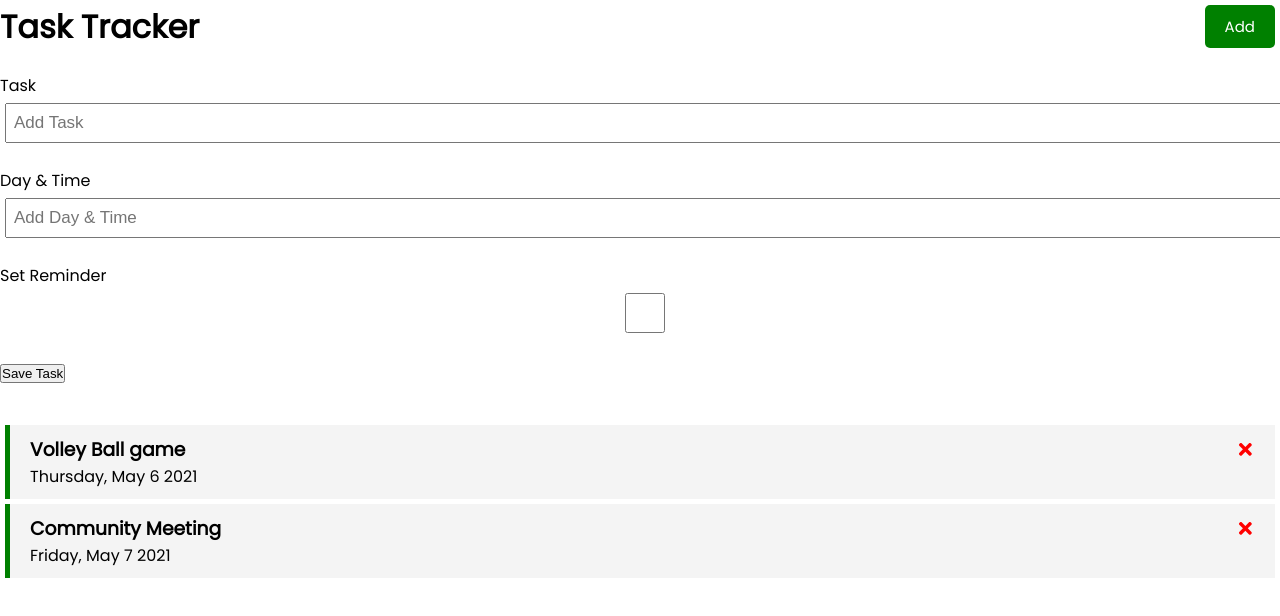
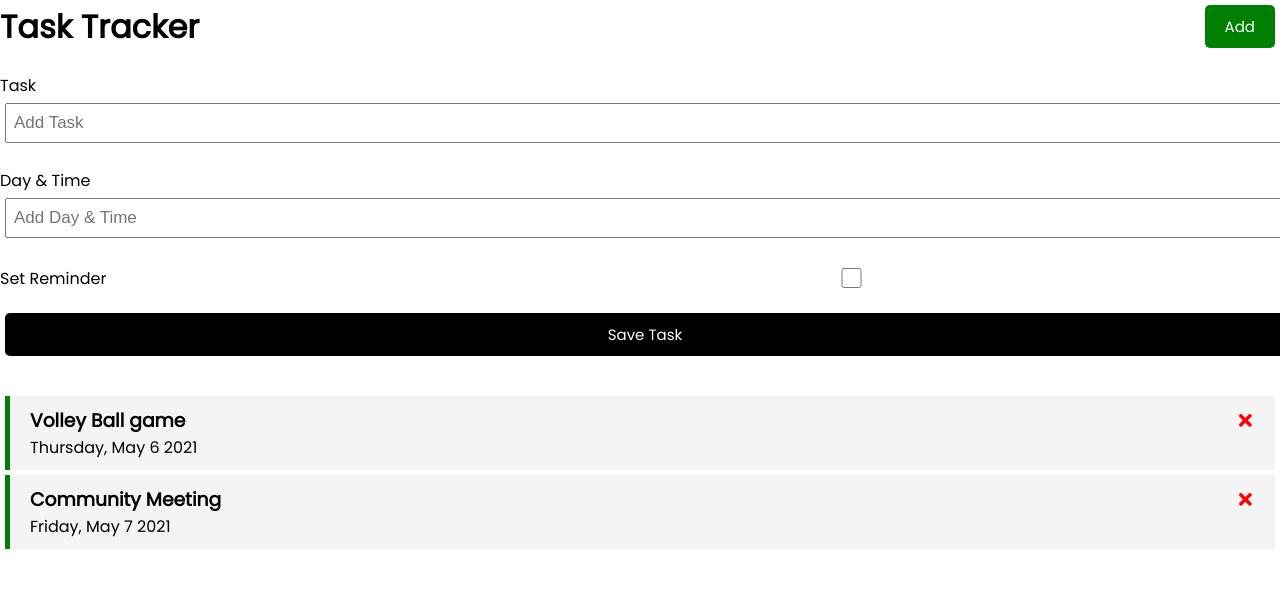
Before and after one commit to Nanlung/Task-tracker-react, a React (Create React App) app: page / in a window 1280 px wide. Shown: the top 616 px of the page. Built offline with nearby package versions, Linux system fonts and the light colour scheme.

Commit message:
add task comp additions

```diff
--- a/src/App.js
+++ b/src/App.js
@@ -22,6 +22,10 @@
 
   )
 
+  const addTask = (task) => {
+    console.log(task);
+  }
+
   const deleteTask = (id) => {
     setTasks(tasks.filter((task) => task.id !== id))
   }
@@ -35,7 +39,7 @@
   return (
     <div className="App">
       <Header title="Task Tracker" />
-      <AddTask />
+      <AddTask onAdd={addTask} />
       {tasks.length > 0 ? <Tasks tasks={tasks} onDelete={deleteTask} onToggle={toggleReminder}/> : <h3>"No Tasks Available"</h3>}
     </div>
   );
--- a/src/components/AddTask.js
+++ b/src/components/AddTask.js
@@ -1,20 +1,28 @@
-const AddTask = () => {
+import {useState} from 'react';
+
+const AddTask = (onAdd) => {
+  const [text, setText] =  useState('')
+  const [day, setDay] =  useState('')
+  const [reminder, setReminder] =  useState(false)
+
+
+
   return (
     <form className='add-form'>
       <div className='form-control'>
       <label>Task</label>
-      <input type='text' placeholder='Add Task' />
+      <input type='text' placeholder='Add Task' value={text} onChange={(e) => setText(e.target.value)}/>
       </div>
        <div className='form-control'>
       <label>Day & Time</label>
-      <input type='text' placeholder='Add Day & Time' />
+      <input type='text' placeholder='Add Day & Time' value={day} onChange={(e) => setDay(e.target.value)}/>
       </div>
-       <div className='form-control'>
+       <div className='form-control form-control-check'>
       <label>Set Reminder</label>
-      <input type='checkbox' />
+      <input type='checkbox' value={reminder} onChange={(e) => setReminder(e.currentTarget.checked)}/>
       </div>
 
-      <input type="submit" value="Save Task" />
+      <input type="submit" value="Save Task" className="btn btn-block"/>
     </form>
   )
 }
```
